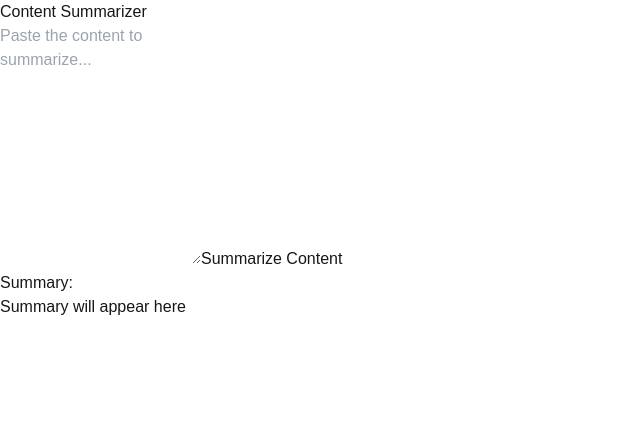
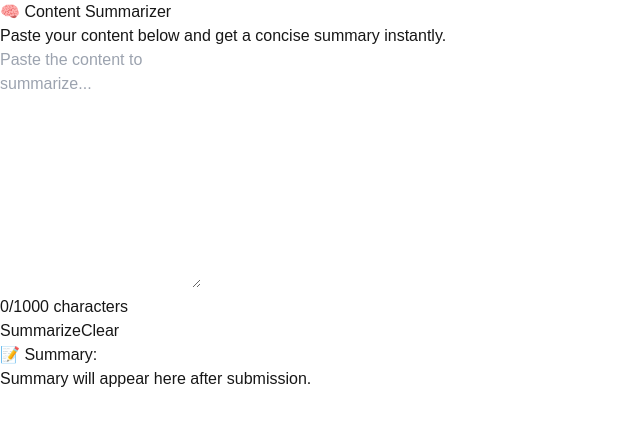
Before and after one commit to soumens7/Content-Summarizer, a Next.js app: page / in a window 1280 px wide. Shown: the top 426 px of the page, without its empty margins (0-640 px from the left). Built offline with nearby package versions, Linux system fonts and the light colour scheme.

Commit message:
Improved interface

```diff
--- a/app/page.js
+++ b/app/page.js
@@ -1,4 +1,4 @@
-"use client"
+"use client";
 import { useState } from "react";
 import axios from "axios";
 
@@ -7,6 +7,8 @@
   const [summary, setSummary] = useState("");
   const [isLoading, setIsLoading] = useState(false);
   const [error, setError] = useState("");
+
+  const MAX_CHAR_LIMIT = 1000;
 
   const handleSummarize = async () => {
     if (!text.trim()) {
@@ -29,39 +31,69 @@
     }
   };
 
+  const handleClear = () => {
+    setText("");
+    setSummary("");
+    setError("");
+  };
+
   return (
-    <div className="flex flex-col items-center justify-center min-h-screen bg-gray-50 p-6">
-      <h1 className="text-4xl font-semibold text-blue-600 mb-6">
-        Content Summarizer
+    <div className="flex flex-col min-h-screen bg-gray-50 px-4 py-8 items-center">
+      {/* Header */}
+      <header className="mb-8 text-center">
+        <h1 className="text-4xl font-bold text-blue-600 mb-2">
+          🧠 Content Summarizer
         </h1>
+        <p className="text-gray-600 text-sm">
+          Paste your content below and get a concise summary instantly.
+        </p>
+      </header>
 
+      {/* Input Area */}
+      <div className="w-full max-w-2xl mb-4 relative">
         <textarea
-        className="bg-white shadow-lg rounded-lg p-6 w-full max-w-lg mb-4"
+          className="w-full bg-white shadow rounded-lg p-4 border border-gray-300 focus:outline-none focus:ring-2 focus:ring-blue-400"
+          rows="10"
+          maxLength={MAX_CHAR_LIMIT}
           placeholder="Paste the content to summarize..."
           value={text}
           onChange={(e) => setText(e.target.value)}
-        rows="10"
           disabled={isLoading}
         ></textarea>
+        <div className="absolute bottom-2 right-4 text-xs text-gray-500">
+          {text.length}/{MAX_CHAR_LIMIT} characters
+        </div>
+      </div>
 
+      {/* Button Group */}
+      <div className="flex gap-4 mb-6">
         <button
           onClick={handleSummarize}
           disabled={isLoading || !text.trim()}
-        className="px-6 py-3 bg-blue-600 text-white rounded-full shadow-md transition duration-300 transform hover:scale-105 focus:outline-none focus:ring-2 focus:ring-blue-500 disabled:opacity-50"
+          className="px-6 py-2 bg-blue-600 text-white rounded-full shadow hover:bg-blue-700 transition disabled:opacity-50"
         >
-        {isLoading ? (
-          <span className="animate-spin">🔄</span> // Simple spinner
-        ) : (
-          "Summarize Content"
-        )}
+          {isLoading ? "Summarizing..." : "Summarize"}
         </button>
 
-      {error && <p className="text-red-500 mt-4 font-medium">{error}</p>}
+        <button
+          onClick={handleClear}
+          disabled={!text && !summary}
+          className="px-6 py-2 bg-gray-200 text-gray-700 rounded-full hover:bg-gray-300 transition disabled:opacity-30"
+        >
+          Clear
+        </button>
+      </div>
 
-      <div className="mt-6 w-full max-w-lg bg-white shadow-lg rounded-lg p-6">
-        <h2 className="text-2xl font-medium text-gray-700 mb-4">Summary:</h2>
-        <p className="text-lg text-gray-800">
-          {summary || "Summary will appear here"}
+      {/* Error Display */}
+      {error && <p className="text-red-500 mb-4 font-medium">{error}</p>}
+
+      {/* Summary Output */}
+      <div className="w-full max-w-2xl bg-white shadow-md rounded-lg p-6">
+        <h2 className="text-xl font-semibold text-gray-700 mb-3">
+          📝 Summary:
+        </h2>
+        <p className="text-gray-800 whitespace-pre-wrap">
+          {summary || "Summary will appear here after submission."}
         </p>
       </div>
     </div>
```
Lines whose indentation alone changed are shown as unchanged.
